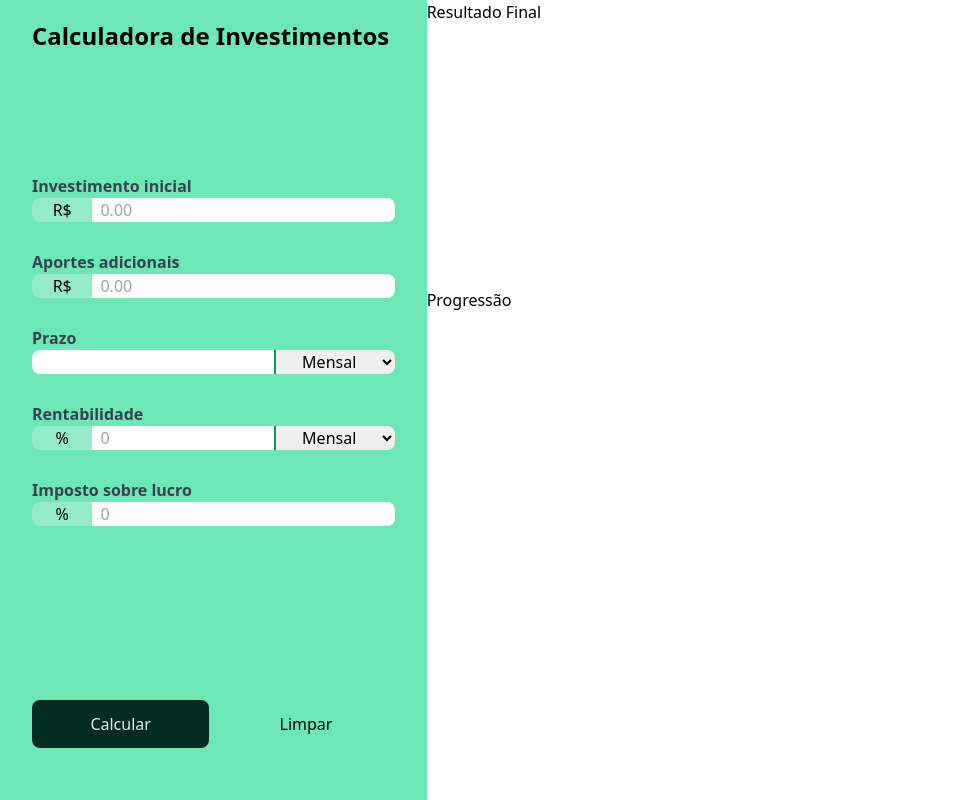
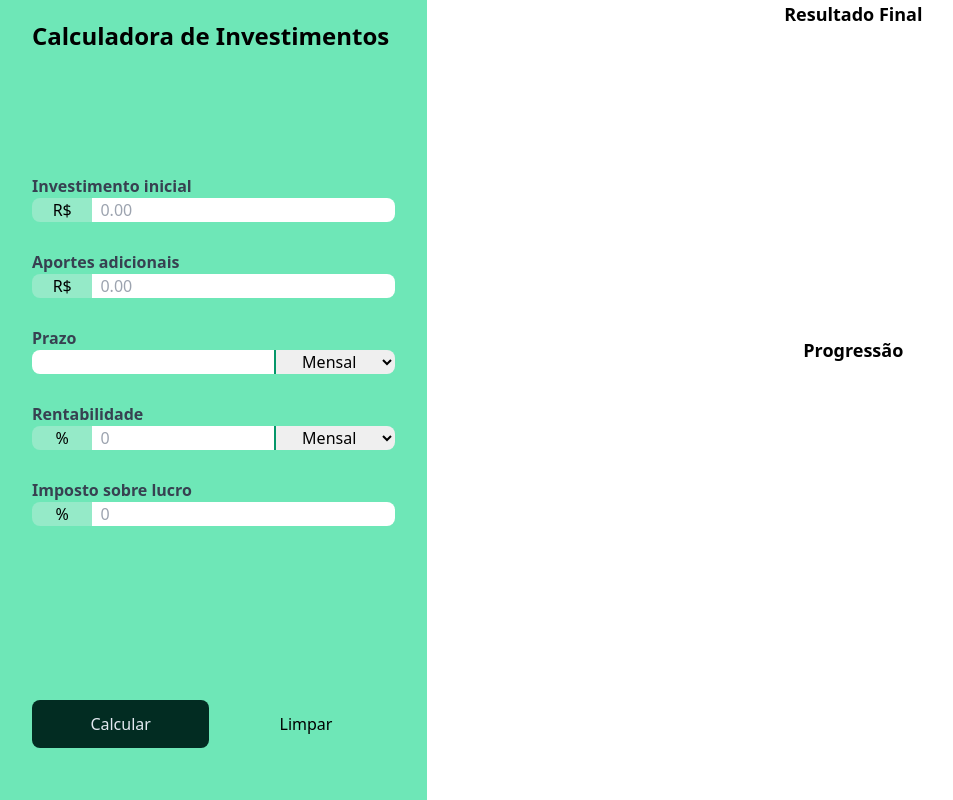
Before and after one commit to FabricioAndrade39/ProjetoCalculadoraInvestimentos, a website built with Vite: page index.html in a window 1280 px wide. Shown: the whole page, without its empty margins (0-953 px from the left). Built offline with nearby package versions, Linux system fonts and the light colour scheme.

Commit message:
Ajustes de estilo dos graficos

```diff
--- a/index.html
+++ b/index.html
@@ -76,17 +76,17 @@
     </div>
   </aside>
 
-  <main class="h-full">
+  <main class="row-span-2 col-span-2">
 
-    <section id="charts-container">
+    <section id="charts-container" class="h-full">
 
-      <div class="h-[36dvh]">
-        <p>Resultado Final</p>
+      <div class="h-[42%] flex flex-col items-center pb-6">
+        <p class="font-bold text-lg">Resultado Final</p>
         <canvas id="final-money-distribution"></canvas>
       </div>
 
-      <div class="h-[56dvh]">
-        <p>Progressão</p>
+      <div class="h-[50%] flex flex-col items-center">
+        <p class="font-bold text-lg">Progressão</p>
         <canvas id="progression"></canvas>
       </div>
     </section>
```
